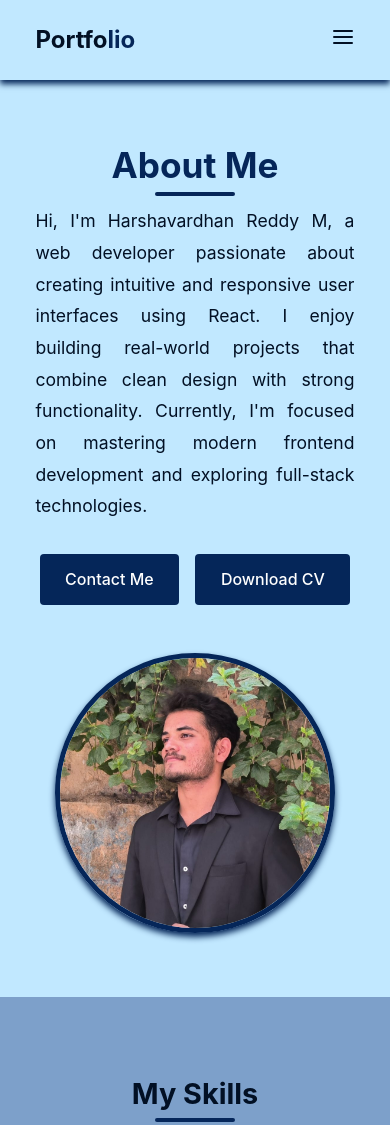
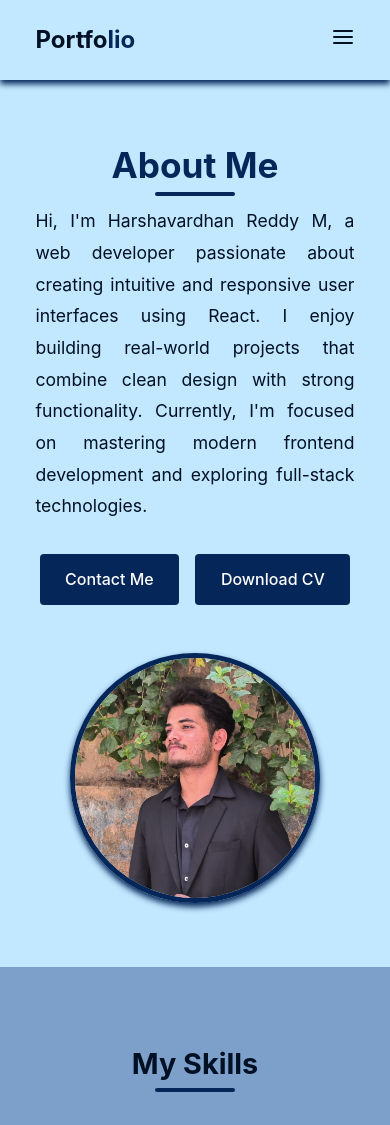
Before and after one commit to harshavardhan0406/Portfolio, a React (Vite) app: page / in a window 390 px wide. Shown: the top 1125 px of the page. Built offline with nearby package versions, Linux system fonts and the light colour scheme.

Commit message:
Added profile photo and updated about section

```diff
--- a/src/components/About/About.css
+++ b/src/components/About/About.css
@@ -89,6 +89,28 @@
   object-fit: cover;
 }
 
+
+
+.profile-img {
+  width: 100%;
+  height: 100%;
+  object-fit: cover;
+  border-radius: 4px;
+  transition: transform 0.3s ease;
+}
+
+.profile-img:hover {
+  transform: scale(1.02);
+}
+
+@media (max-width: 768px) {
+  .image-wrapper {
+    width: 250px;
+    height: 250px;
+    margin: 0 auto;
+  }
+}
+
 @media (max-width: 768px) {
   .about-content {
     grid-template-columns: 1fr;
--- a/src/components/About/About.jsx
+++ b/src/components/About/About.jsx
@@ -1,4 +1,5 @@
 import './About.css'
+import profileImage from '../../assets/profile.jpg';
 
 export default function About() {
   return (
@@ -21,9 +22,11 @@ Currently, I'm focused on mastering modern frontend development and exploring fu
           </div>
           <div className="about-image">
             <div className="image-wrapper">
-
-            <img src="public\profile.jpg" alt="Harshavardhan Reddy M"/>
-
+              <img
+                src='src/assets/profile.jpg'
+                alt="Harshavardhan"
+                className="profile-img"
+              />
             </div>
           </div>
         </div>
```
Also changed, not shown: src/assets/background.jpg (renamed from public/background.jpg), src/assets/profile.jpg (renamed from public/profile.jpg).
